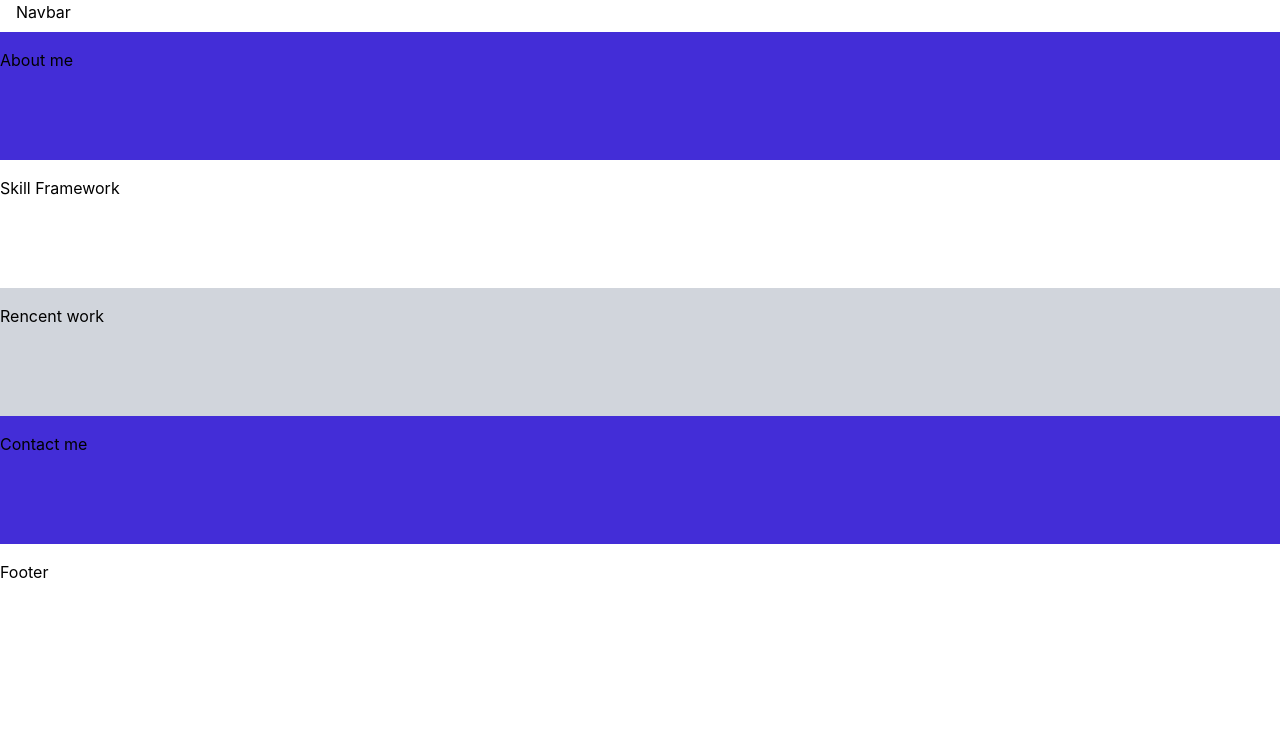
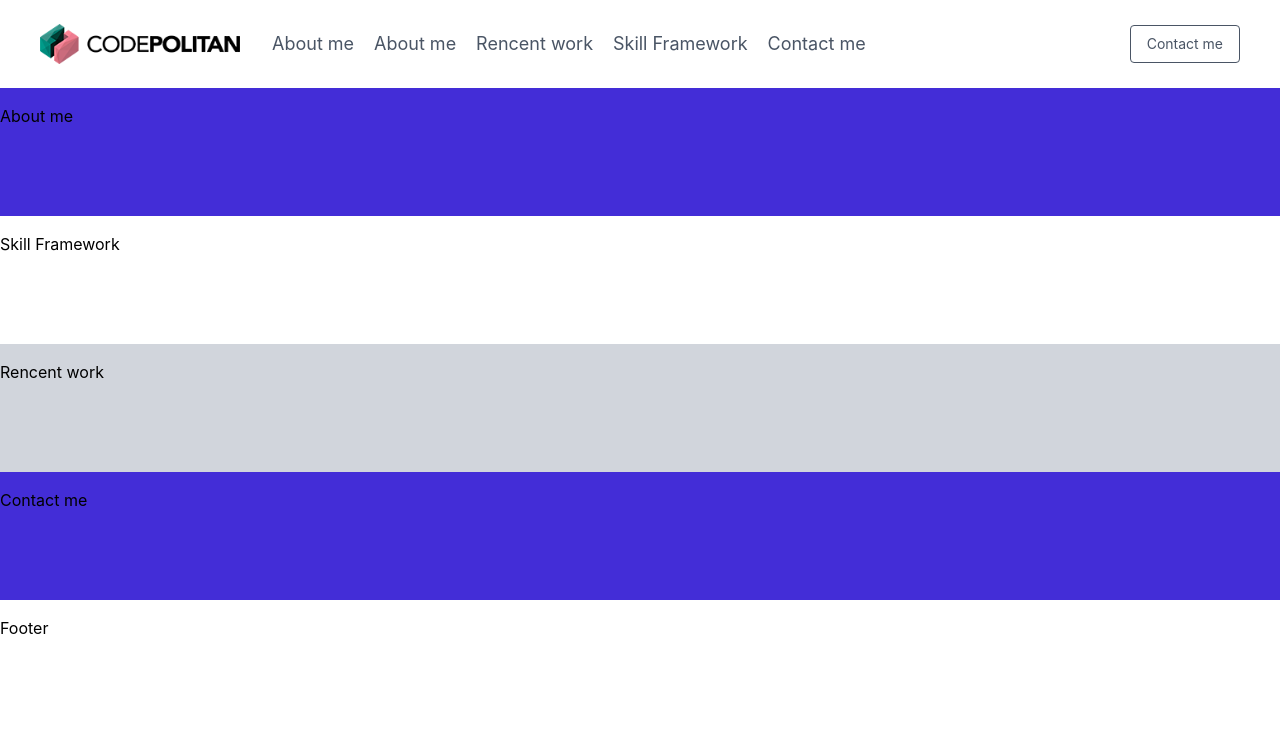
Before and after one commit to ZXH2y/tailwindcss-latihan1, a website: page src/index.html in a window 1280 px wide. Drawn offline with Linux system fonts and the light colour scheme.

Commit message:
membangun navigasi bar

```diff
--- a/src/index.html
+++ b/src/index.html
@@ -6,7 +6,48 @@
   <link href="./output.css" rel="stylesheet">
 </head>
 <body>
-    <section class="w-screen mx-auto px-4 h-8">Navbar</section>
+    <section class="w-screen mx-auto px-4">
+        <nav class="flex flex-wrap p-6 justify-between">
+            <div class="flex flex-shrink-0 mr-6">
+                <img src="images/logo.png" class="h-10 w-50 mr-2" alt="">
+            </div>
+            <div class="block lg:hidden">
+                <a href="#" class="flex items-center px-3 py-2 rounded border border-indigo-400 text-indigo-500 hover:text-indigo-700 hover:border-indigo-700">
+                    <svg xmlns="http://www.w3.org/2000/svg" fill="none" viewBox="0 0 24 24" stroke-width="1.5" stroke="currentColor" class="size-6">
+                        <path stroke-linecap="round" stroke-linejoin="round" d="M3.75 6.75h16.5M3.75 12h16.5m-16.5 5.25h16.5" />
+                    </svg>
+
+                </a>
+            </div>
+
+            <div class="w-full block flex-grow lg:flex lg:items-center lg:w-auto">
+                <div class="text-sm lg:flex-grow">
+                    <a href="#about" class="block mt-4 lg:inline-block lg:mt-0 text-gray-600 hover:text-gray-900 text-lg mr-4">
+                        About me
+                    </a>
+                    <a href="#about" class="block mt-4 lg:inline-block lg:mt-0 text-gray-600 hover:text-gray-900 text-lg mr-4">
+                        About me
+                    </a>
+                    <a href="#rencent" class="block mt-4 lg:inline-block lg:mt-0 text-gray-600 hover:text-gray-900 text-lg mr-4">
+                        Rencent work
+                    </a>
+                    <a href="#skill" class="block mt-4 lg:inline-block lg:mt-0 text-gray-600 hover:text-gray-900 text-lg mr-4">
+                        Skill Framework
+                    </a>
+                    <a href="#contact" class="block mt-4 lg:inline-block lg:mt-0 text-gray-600 hover:text-gray-900 text-lg mr-4">
+                        Contact me
+                    </a>
+
+                </div>
+
+                <div>
+                    <a href="#" class="inline-block text-sm px-4 py-2 rounded text-gray-600 border border-gray-600 hover:border-transparent text-gray-200 hover:bg-indigo-700 mt-4 lg:mt-0">
+                        Contact me
+                    </a>
+                </div>
+            </div>
+        </nav>
+    </section>
     <section class="w-screen mx-auto py-4 bg-indigo-700 h-32">About me</section>
     <section class="w-screen mx-auto py-4 bg-white h-32">Skill Framework</section>
     <section class="w-screen mx-auto py-4 bg-gray-300 h-32">Rencent work</section>
```
Also changed, not shown: src/images/banner2.jpg (added), src/images/img1.jpg (added), src/images/img2.jpg (added), src/images/img3.jpg (added), src/images/img4.jpg (added), src/images/logo.png (added), src/output.css, 1 other file.
